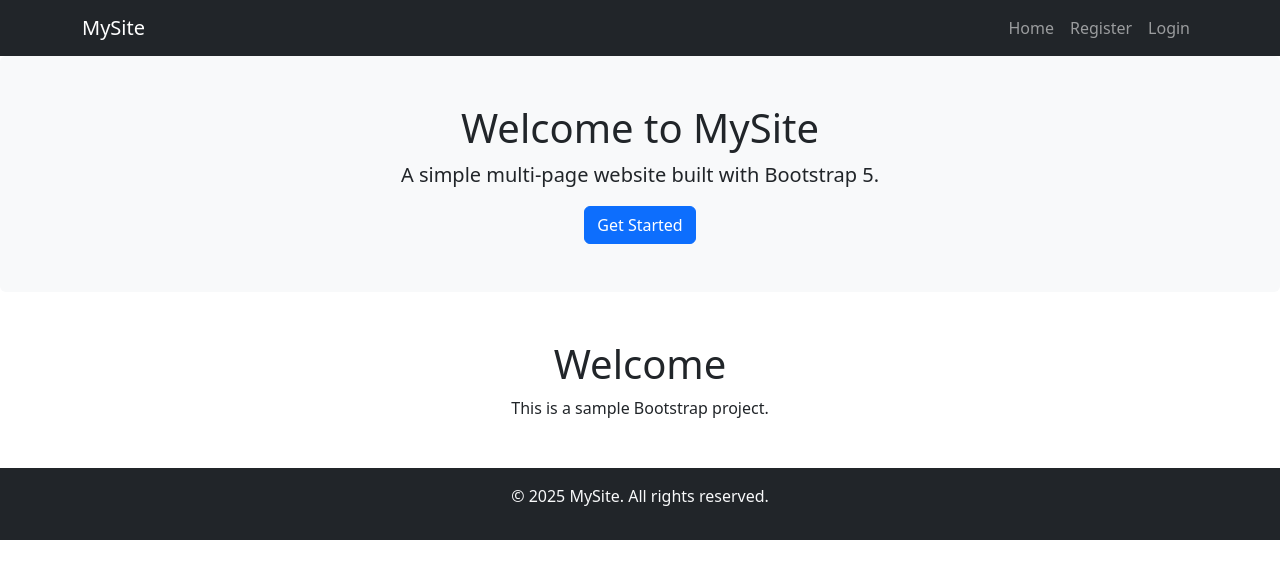
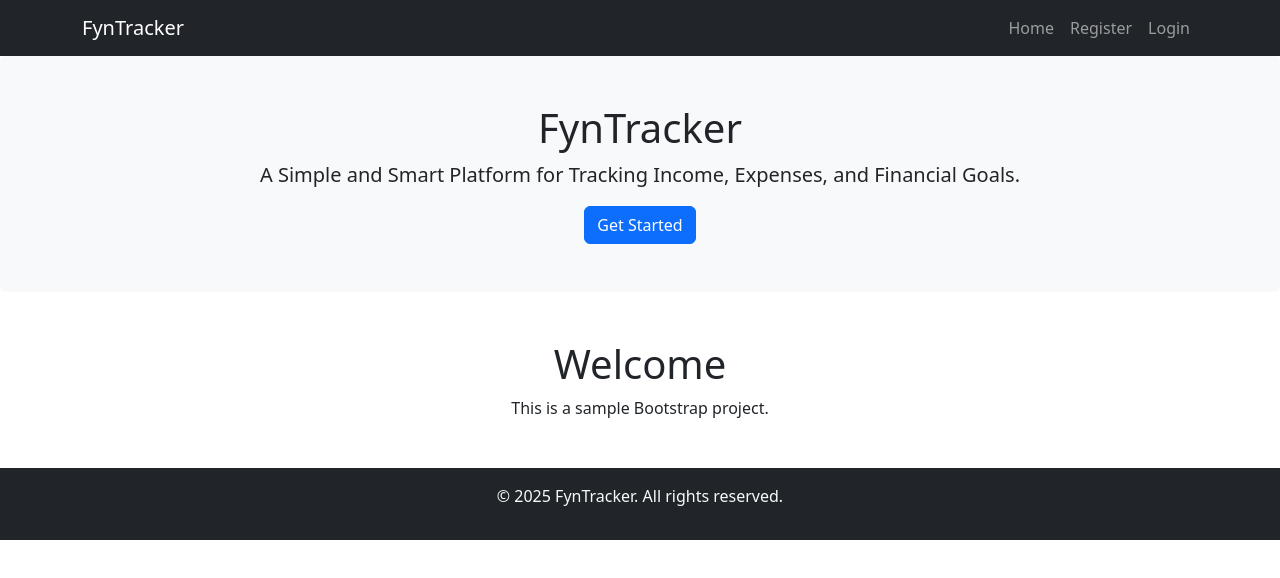
Before and after one commit to AndreiGuinocor/fyntracker, a plain HTML site: page index.html in a window 1280 px wide. Drawn offline with nearby package versions, Linux system fonts and the light colour scheme.

Commit message:
Updated homepage design

```diff
--- a/index.html
+++ b/index.html
@@ -4,6 +4,7 @@
   <meta charset="UTF-8">
   <meta name="viewport" content="width=device-width, initial-scale=1.0">
   <title>Bootstrap Multi-Page Site</title>
+
   <!-- Bootstrap 5 CSS -->
   <link href="https://cdn.jsdelivr.net/npm/bootstrap@5.3.0/dist/css/bootstrap.min.css" rel="stylesheet">
 </head>
@@ -12,7 +13,7 @@
   <!-- Navbar -->
   <nav class="navbar navbar-expand-lg navbar-dark bg-dark">
     <div class="container">
-      <a class="navbar-brand" href="index.html">MySite</a>
+      <a class="navbar-brand" href="index.html">FynTracker</a>
       <button class="navbar-toggler" type="button" data-bs-toggle="collapse" data-bs-target="#navbarNav">
         <span class="navbar-toggler-icon"></span>
       </button>
@@ -27,8 +28,8 @@
   </nav>
 
     <section class="bg-light p-5 rounded text-center">
-  <h1>Welcome to MySite</h1>
-  <p class="lead">A simple multi-page website built with Bootstrap 5.</p>
+  <h1>FynTracker</h1>
+  <p class="lead"> A Simple and Smart Platform for Tracking Income, Expenses, and Financial Goals.</p>
   <a href="register.html" class="btn btn-primary">Get Started</a>
 </section>
 
@@ -40,7 +41,7 @@
 
   <!-- Footer -->
   <footer class="bg-dark text-light text-center py-3">
-    <p>&copy; 2025 MySite. All rights reserved.</p>
+    <p>&copy; 2025 FynTracker. All rights reserved.</p>
   </footer>
 
   <!-- Bootstrap JS -->
```
Also changed, not shown: forgot.html (+3 -3 lines), login.html (+3 -3 lines), register.html (+3 -3 lines), assets/css/images/Forgot Password.jpg (added), assets/css/images/Homepage.jpg (added), assets/css/images/Login.jph.jpg (added), assets/css/images/Register.jpg (added), 1 other file.
